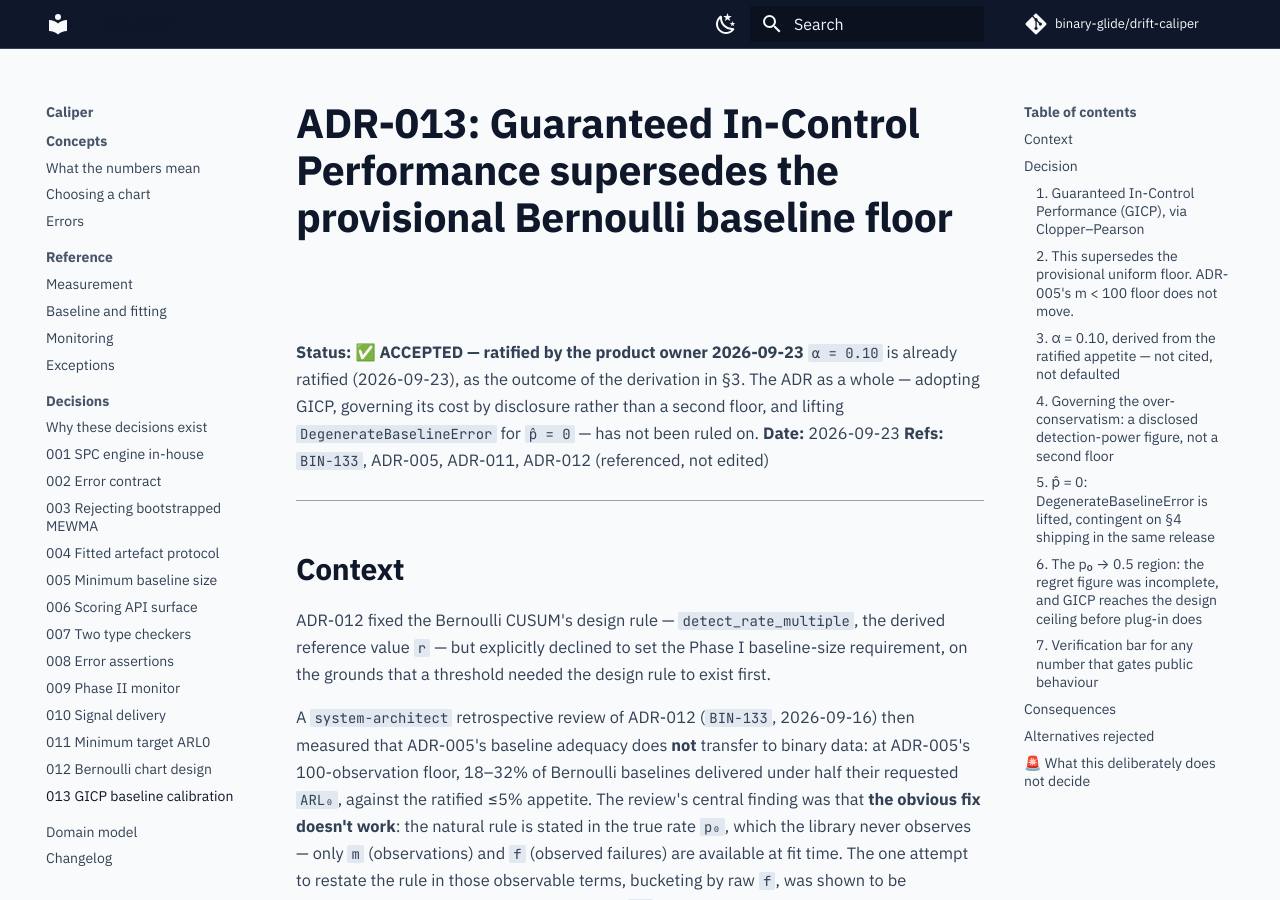
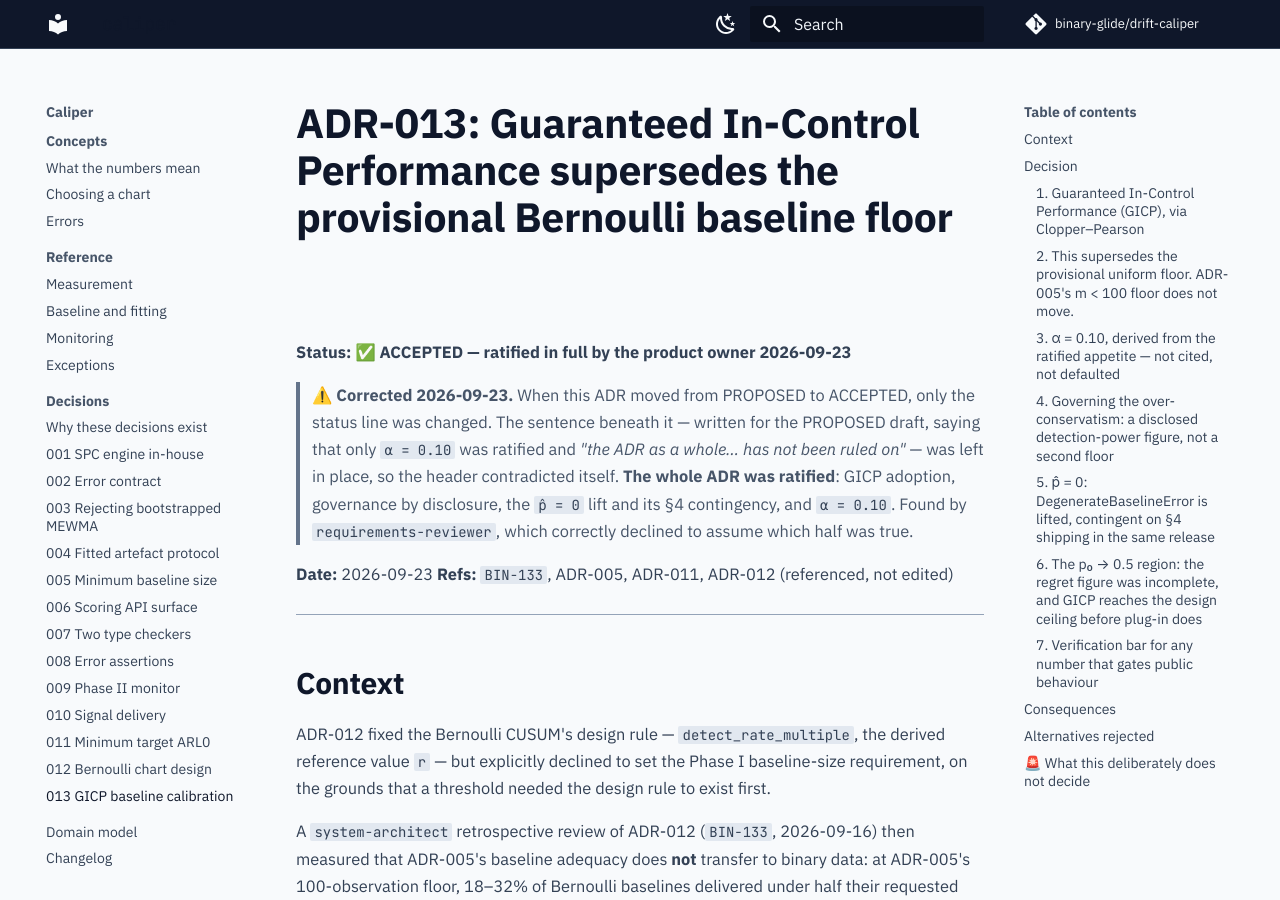
Before and after one commit to binary-glide/drift-caliper, an MkDocs documentation site: the page built from docs/architecture/adr/013-gicp-supersedes-the-provisional-baseline-floor.md, in a window 1280 px wide and 900 px high. Built offline with MkDocs 1.6.1 and Material for MkDocs 9.7.7, drawn with Linux system fonts in a browser that asks for light colours; comment, search, counter and statistics services are not loaded.

Commit message:
📝 docs(adr): ADR-013's status header contradicted itself (#25)
When ADR-013 moved from PROPOSED to ACCEPTED only the status line was
changed. The sentence beneath it, written for the PROPOSED draft, said only
alpha was ratified and that the ADR as a whole had not been ruled on -- so
the header claimed ACCEPTED and then denied it. BIN-133.

The product owner ratified the whole document: GICP adoption, governance by
disclosure, the p-hat = 0 lift with its section 4 contingency, and
alpha = 0.10. Confirmed again when requirements-reviewer raised it as a
blocker, correctly declining to assume which half was true from the document
alone.

Correction kept visible. Verified against the rendered page that the note
does not absorb the date line.


Claude-Session: https://claude.ai/code/session_01MDMAqXAx8B3S8rFkQPT9uM

Co-authored-by: Claude Opus 5.5 <noreply@anthropic.com>

```diff
--- a/docs/architecture/adr/013-gicp-supersedes-the-provisional-baseline-floor.md
+++ b/docs/architecture/adr/013-gicp-supersedes-the-provisional-baseline-floor.md
@@ -1,10 +1,16 @@
 # ADR-013: Guaranteed In-Control Performance supersedes the provisional Bernoulli baseline floor
 
-**Status:** ✅ **ACCEPTED — ratified by the product owner 2026-09-23**
-`α = 0.10` is already ratified (2026-09-23), as the outcome of the derivation
-in §3. The ADR as a whole — adopting GICP, governing its cost by disclosure
-rather than a second floor, and lifting `DegenerateBaselineError` for
-`p̂ = 0` — has not been ruled on.
+**Status:** ✅ **ACCEPTED — ratified in full by the product owner 2026-09-23**
+
+> ⚠️ **Corrected 2026-09-23.** When this ADR moved from PROPOSED to ACCEPTED,
+> only the status line was changed. The sentence beneath it — written for the
+> PROPOSED draft, saying that only `α = 0.10` was ratified and *"the ADR as a
+> whole… has not been ruled on"* — was left in place, so the header
+> contradicted itself. **The whole ADR was ratified**: GICP adoption,
+> governance by disclosure, the `p̂ = 0` lift and its §4 contingency, and
+> `α = 0.10`. Found by `requirements-reviewer`, which correctly declined to
+> assume which half was true.
+
 **Date:** 2026-09-23
 **Refs:** `BIN-133`, ADR-005, ADR-011, ADR-012 (referenced, not edited)
 
```
